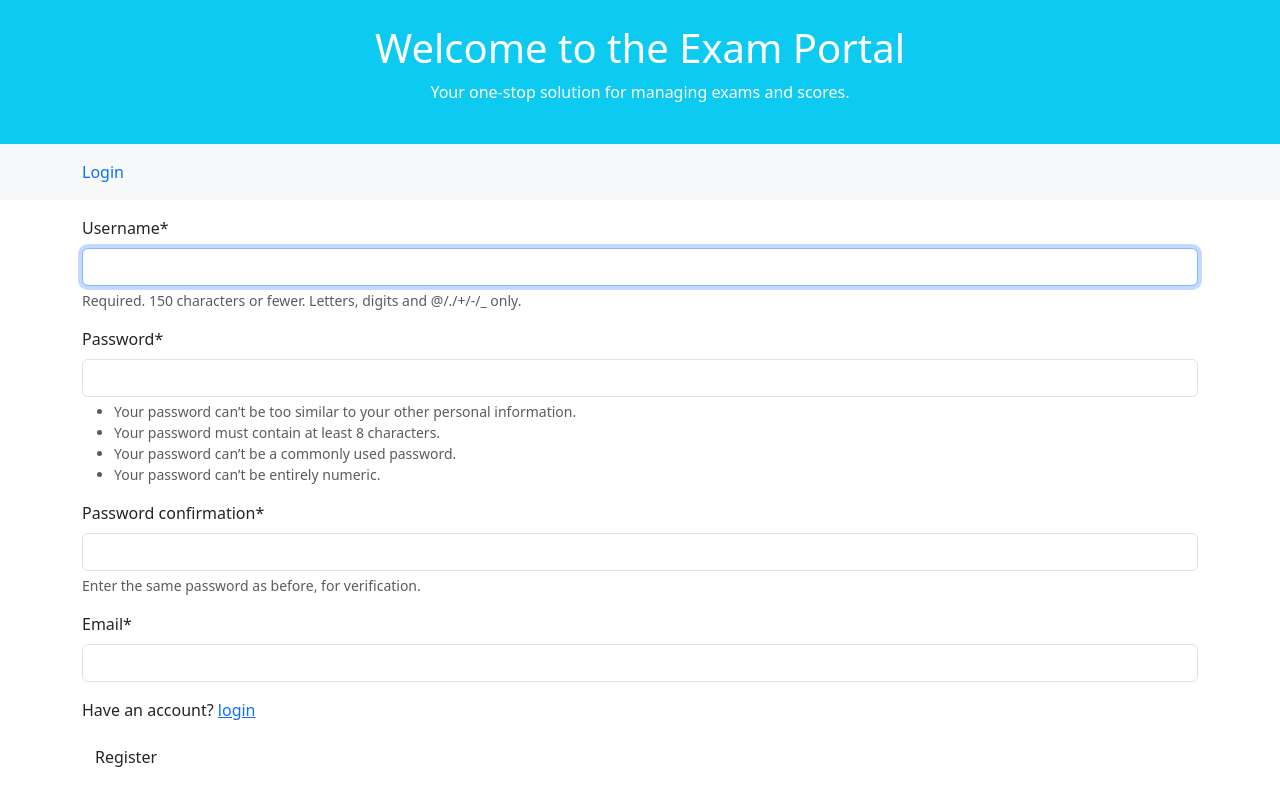
After one commit to Queency96/Djangoblogfolder, a Django app: page /sign-up in a window 1280 px wide. The commit adds this page. Run offline with Django 5.2, Linux system fonts and the light colour scheme; some libraries are stand-ins or nearby versions.

Commit message:
added user auth, sign-up, login pages

```diff
--- a/blogsite/urls.py
+++ b/blogsite/urls.py
@@ -6,7 +6,7 @@ from django.conf.urls.static import static
 
 urlpatterns = [
     path('admin/', admin.site.urls),
-    path('accounts/', include('django.contrib.auth.urls')),
+    path('', include('django.contrib.auth.urls')),
     path('', include('home.urls') ),
     path('', include('students.urls'))
 ]
--- /dev/null
+++ b/students/forms.py
@@ -0,0 +1,12 @@
+from pyclbr import Class
+from django import forms
+from django.contrib.auth.forms import UserCreationForm
+from django.contrib.auth.models import User
+
+
+class RegisterForm(UserCreationForm):
+  email = forms.EmailField(required=True)
+
+  class META:
+    model = User
+    fields = ['username', 'email', 'password1', 'password2']
--- a/students/urls.py
+++ b/students/urls.py
@@ -11,5 +11,6 @@ urlpatterns = [
   path('newuser', views.create_student, name= 'newuser'),
   path('del_student/<int:pk>', views.del_student, name='del_student'),
   path('profile/<slug:slug>', views.get_profile_from_student, name='student_profile'),
-  path('message',views.message, name='message')
+  path('message',views.message, name='message'),
+  path('sign-up', views.sign_up, name='sign_up'),
 ]
--- a/students/views.py
+++ b/students/views.py
@@ -5,6 +5,9 @@ from django.core.mail import send_mail
 from django.contrib import messages
 from django.core.exceptions import ValidationError
 from datetime import datetime, date
+from .forms import RegisterForm
+from django.contrib.auth import login, logout, authenticate
+from django.contrib.auth.decorators import login_required
 
 # E-mail validator
 def mail_validator(value):
@@ -14,6 +17,7 @@ def mail_validator(value):
         raise ValidationError('Invalid email address')
 
 # List of student
+@login_required(login_url='/login')
 def student_list(request):
     student_list = Student.objects.all()
     paginator = Paginator(student_list, 3)
@@ -309,6 +313,17 @@ def edit_student(request, slug):
         messages.error(request, 'Invalid request method.')
         return redirect('student_list')
 
+def sign_up(request):
+    if request.method == 'POST':
+        form = RegisterForm(request.POST)
+        if form.is_valid():
+            user = form.save()
+            login(request, user)
+            return redirect('/student_list')
+    else:
+        form = RegisterForm()
+    return render(request, 'registration/sign_up.html', {'form': form})
+
 # Email message instance logic
 def send_student_email(request, sender_email, message, subject, recipient_list):
     try:
--- a/templates/blog/editstudent.html
+++ b/templates/blog/editstudent.html
@@ -156,7 +156,7 @@
           <label for="address" class="form-label">Address</label>
           <textarea class="form-control" name="address" id="address" placeholder="E.G: 12, James Larmar street..." rows="2"></textarea>
         </div>
-        <button type="submit" class="btn btn-primary">Add User</button>
+        <button type="submit" class="btn btn-primary">Update</button>
       </form>
     </div>
   </div>
--- a/templates/blog/header.html
+++ b/templates/blog/header.html
@@ -6,9 +6,7 @@
         <meta name="viewport" content="width=device-width, initial-scale=1, shrink-to-fit=no" />
         <meta name="description" content="" />
         <meta name="author" content="" />
-        <title>{% block title %}
-
-        {% endblock title %}</title>
+        <title>{% block title %}{% endblock title %}</title>
         <link rel="icon" type="image/x-icon" href="assets/favicon.ico" />
         <link rel="stylesheet" href="https://cdn.jsdelivr.net/npm/bootstrap-icons@1.11.3/font/bootstrap-icons.min.css">
         <!-- Font Awesome icons (free version)-->
--- /dev/null
+++ b/templates/registration/base.html
@@ -0,0 +1,63 @@
+{% load static %}
+<!DOCTYPE html>
+<html lang="en">
+<head>
+  <meta charset="UTF-8">
+  <meta name="viewport" content="width=device-width, initial-scale=1.0">
+  <title> {% block title %} Login {% endblock title %}</title>
+  <link
+      href="https://cdn.jsdelivr.net/npm/bootstrap@5.0.2/dist/css/bootstrap.min.css"
+      rel="stylesheet"
+      integrity="sha384-EVSTQN3/azprG1Anm3QDgpJLIm9Nao0Yz1ztcQTwFspd3yD65VohhpuuCOmLASjC"
+      crossorigin="anonymous" />
+    <link
+      href="https://cdn.jsdelivr.net/npm/bootstrap@5.3.0-alpha1/dist/css/bootstrap.min.css"
+      rel="stylesheet" />
+    <link
+      href="https://fonts.googleapis.com/css2?family=Poppins:wght@300;400;600&display=swap"
+      rel="stylesheet" />
+    <link
+      rel="stylesheet"
+      href="https://cdnjs.cloudflare.com/ajax/libs/font-awesome/6.6.0/css/all.min.css" />
+    <script
+      src="https://cdnjs.cloudflare.com/ajax/libs/sweetalert2/11.14.5/sweetalert2.all.js"
+      integrity="sha512-AbjPD2rIZFzBugvnJKl8IZmGWWmjmZrYysHZaryYg0+XkoqDpmuKKRxDfVPCaHzf1SB3cwSKkgeEd7xLOmBusQ=="
+      crossorigin="anonymous"
+      referrerpolicy="no-referrer"></script>
+    <link rel="stylesheet" href="{% static 'CSS/list.css' %}" />
+</head>
+<body>
+  <header class="bg-info text-white py-4 text-center">
+    <h1>Welcome to the Exam Portal</h1>
+    <p>Your one-stop solution for managing exams and scores.</p>
+  </header>
+
+  <section class="filter-section py-3 bg-light mb-3">
+    <div class="container text-start">
+    </div>
+    <div class="container d-flex justify-content-start align-items-center">
+      {% if user.is_authenticated %}
+      <form action="{% url 'logout' %}" method="post">
+        {% csrf_token %}
+        <button type="submit" class='btn btn-outline text-primary'>Logout</button>
+      </form> |
+      <span class="ms-2"> Signed in as <strong class="text-danger">{{user.username}}</strong></span>
+      {% else %}
+      <div>
+        <a class="nav-link text-primary" href="/login">Login</a>
+      </div>
+      {% endif %}
+    </div>
+  </section>
+  {% block content %}
+  {% load crispy_forms_tags %}
+  <div class='container'>
+    <form method="post">
+      {% csrf_token %}{{form|crispy}}
+      <p>Don't have an account? <a href="/sign-up">Sign up</a></p>
+      <button type="submit" class="btn btn-custom">Login</button>
+    </form>
+  {% endblock content %}
+  </div>
+</body>
+</html>
--- /dev/null
+++ b/templates/registration/sign_up.html
@@ -0,0 +1,11 @@
+
+  {% extends 'registration/base.html' %}
+  {% load crispy_forms_tags %}
+  {% block content %}
+  <div class='container'>
+    <form method="post">
+      {% csrf_token %}{{form|crispy}}
+      <p>Have an account? <a href="/login">login</a></p>
+      <button type="submit" class="btn btn-custom">Register</button>
+    </form>
+  {% endblock content %}
```
Also changed, not shown: blogsite/settings.py (+10 -1 lines), templates/blog/studentlist.html (+26 -1 lines), templates/registration/login.html (added, +13 -0 lines), db.sqlite3, student_profile/student_profile/bottle.png (added), student_profile/student_profile/cup.png (added), students/migrations/0009_alter_student_student_type_alter_student_username.py (added), students/migrations/0010_alter_student_student_type.py (added), students/migrations/0011_alter_student_student_type.py (added), templates/registration/signin.html (added).
